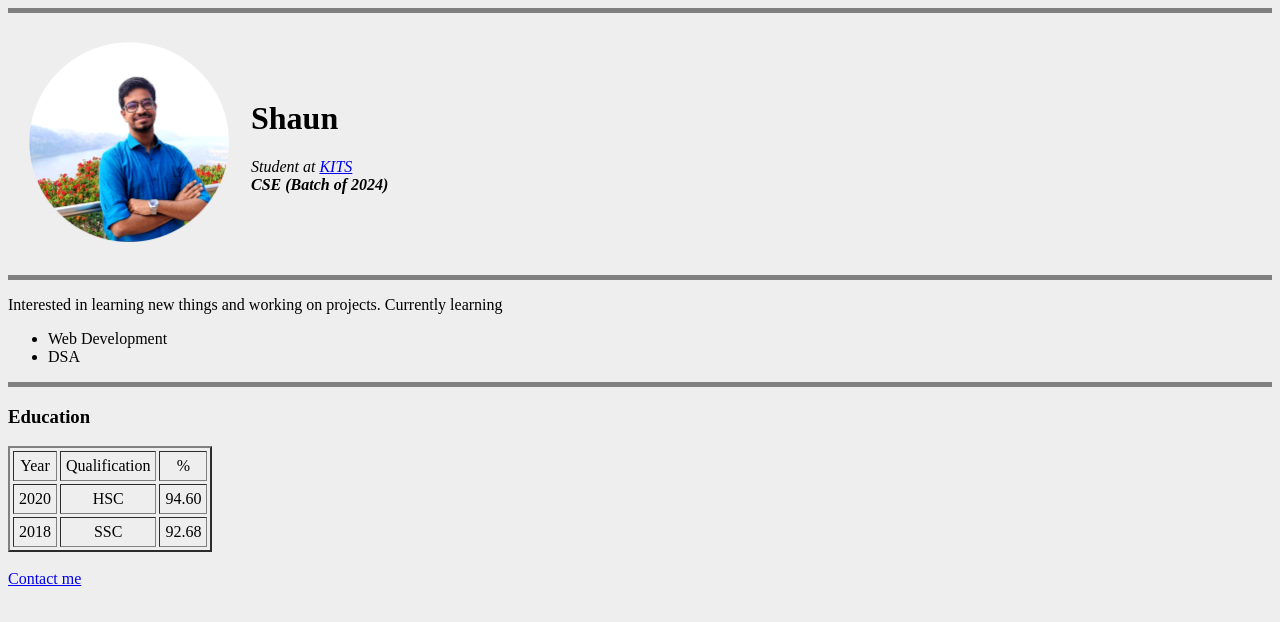
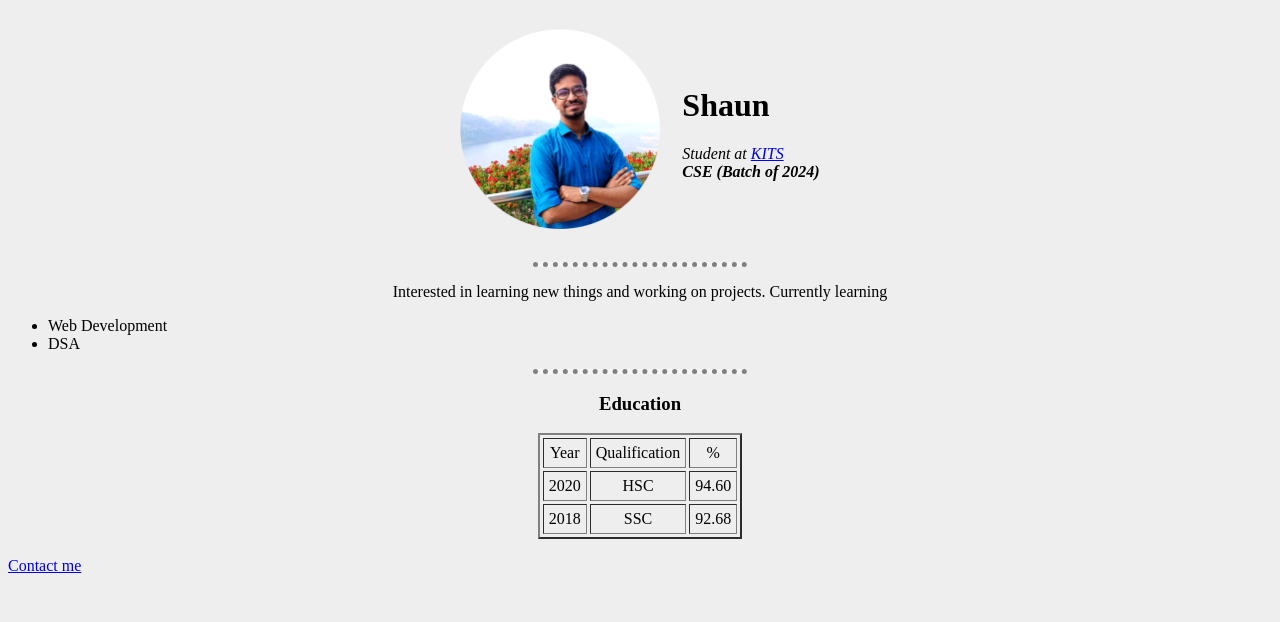
Before and after one commit to iamshaun08/CV, a plain HTML site: page index.html in a window 1280 px wide. Drawn offline with Linux system fonts and the light colour scheme.

Commit message:
added css

```diff
--- /dev/null
+++ b/CSS/styles.css
@@ -0,0 +1,13 @@
+body {
+  background-color: #eeeeee;
+}
+
+hr {
+  background-color: whitesmoke;
+  height: 0%;
+  border-style: none;
+  border-top-style: dotted;
+  border-color: gray;
+  border-width: 5px;
+  width: 17%;
+}
--- a/index.html
+++ b/index.html
@@ -7,11 +7,11 @@
         <meta name="viewport" content="width=device-width, initial-scale=1.0">
         <meta name = "description" content="The personal site of Shaun!">
         <title>Shaun's Personal Site</title>
+        <link rel="stylesheet" href="CSS/styles.css">
     </head>
 
-    <body style="background-color: #eeeeee;">
-        <hr size="5" noshade="">
-        <table cellspacing = "20">
+    <body>
+        <table cellspacing = "20" align="center">
             <tr>
                 <td>
                     <img src="DP.png" alt="Shaun's image" height="200" width="200">
@@ -23,15 +23,15 @@
             </tr>
         </table>
         <hr size="5" noshade="">
-        <p>Interested in learning new things and working on projects. Currently learning<br>
+        <p align="center">Interested in learning new things and working on projects. Currently learning<br>
             <ul>
                 <li>Web Development</li>
-                <li>DSA</li>
+                <li>DSA</lilign=>
             </ul>
         </p>
         <hr size="5" noshade="">
-        <h3>Education</h3>
-        <table border="2" cellspacing="3" cellpadding="5">
+        <h3 align="center">Education</h3>
+        <table border="2" cellspacing="3" cellpadding="5" align="center">
             <thead>
                 <tr align="center">
                     <td>Year</td>
@@ -52,6 +52,6 @@
                 </tr>
             </tbody>
         </table><br>
-        <a href="contact.html">Contact me</a><br>
+        <a href="contact.html" align="center">Contact me</a><br>
     </body>
 </html>
```
Also changed, not shown: contact.html (+2 -1 lines).
